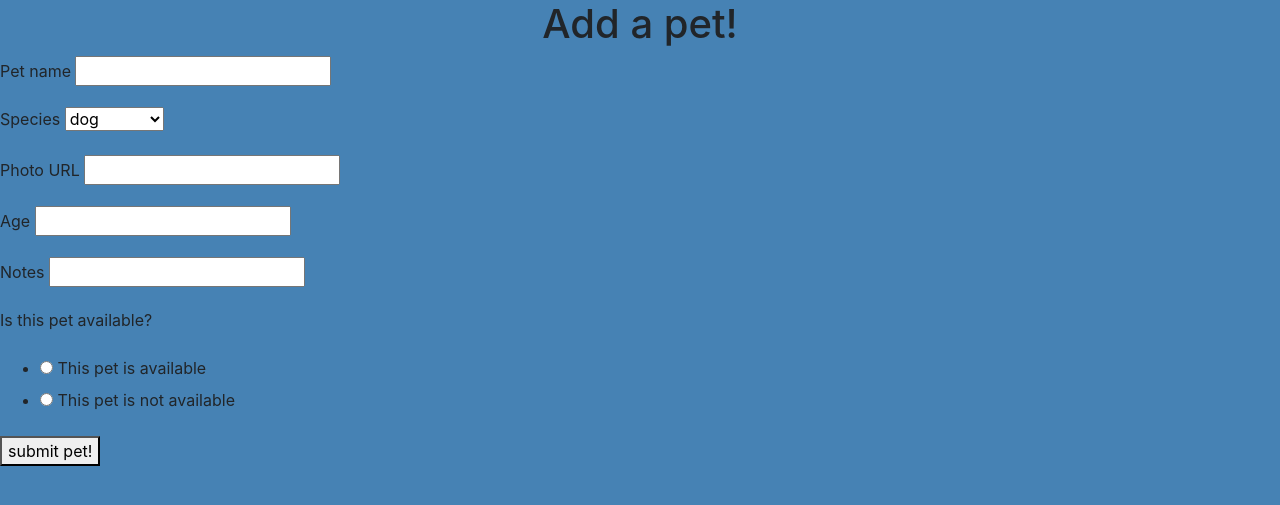
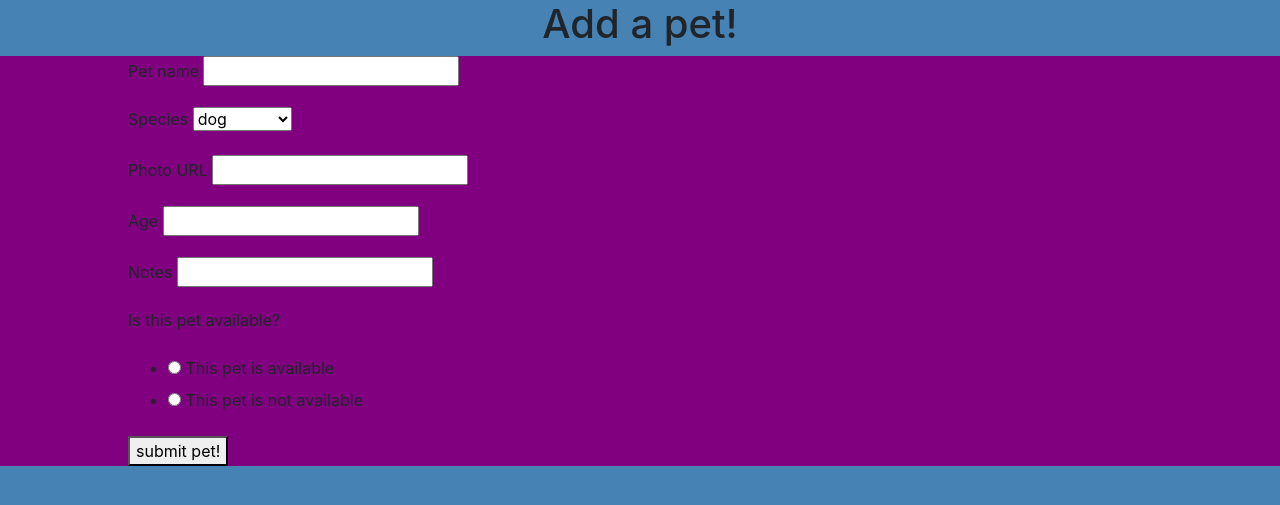
Before and after one commit to ItsTheRealVictor/SB_pets, a Flask app: page /add_pet in a window 1280 px wide. Shown: the part 56-561 px from the top of the page. Run offline with Flask 2, Linux system fonts and the light colour scheme.

Commit message:
added a bit of styling

```diff
--- a/static/styles.css
+++ b/static/styles.css
@@ -10,6 +10,8 @@ h1 {
 .main_container{
     background-color: olivedrab;
 }
+
+
 
 .main_landing_container{
     background-color: red;
@@ -43,6 +45,14 @@ h1 {
 
 .pet_list{
     background-color:orange;
+    /* display: flex; */
+    margin-left: 10%;
+    /* justify-content:center; */
+}
+
+.add_pet_container{
+    background-color: purple;
+    padding-left: 10%;
 }
 
 img{
--- a/templates/add_pet.html
+++ b/templates/add_pet.html
@@ -3,8 +3,10 @@
 {% block content %}
 
 <body>
+
     <h1>Add a pet!</h1>
 
+    <div class="add_pet_container">
         <form method="POST">
             {{ form.hidden_tag() }}
 
@@ -23,5 +25,6 @@
             {% endfor %}
             <button>submit pet!</button>
         </form>
+    </div>
     </body>
     {% endblock %}
--- a/templates/base.html
+++ b/templates/base.html
@@ -20,7 +20,7 @@
             <div class="collapse navbar-collapse" id="navbarSupportedContent">
                 <ul class="navbar-nav mr-auto">
                     <li class="nav-item active">
-                        <a class="nav-link" href="/">Home <span class="sr-only">(current)</span></a>
+                        <a class="nav-link" href="/main">Home <span class="sr-only">(current)</span></a>
                     </li>
                     <li class="nav-item">
                         <a class="nav-link" href="/add_pet">Add a pet!</a>
--- a/templates/home.html
+++ b/templates/home.html
@@ -7,7 +7,10 @@
         <div class="main_container">
 
             <h1>Welcome to Victor's pet adoption agency</h1>
+
+
             <div class="pet_list">
+                <h3>Take a look at our pets!</h3>
                 <ul>
                     {% for pet in pets %}
                     <li>
```
Lines whose indentation alone changed are shown as unchanged.
